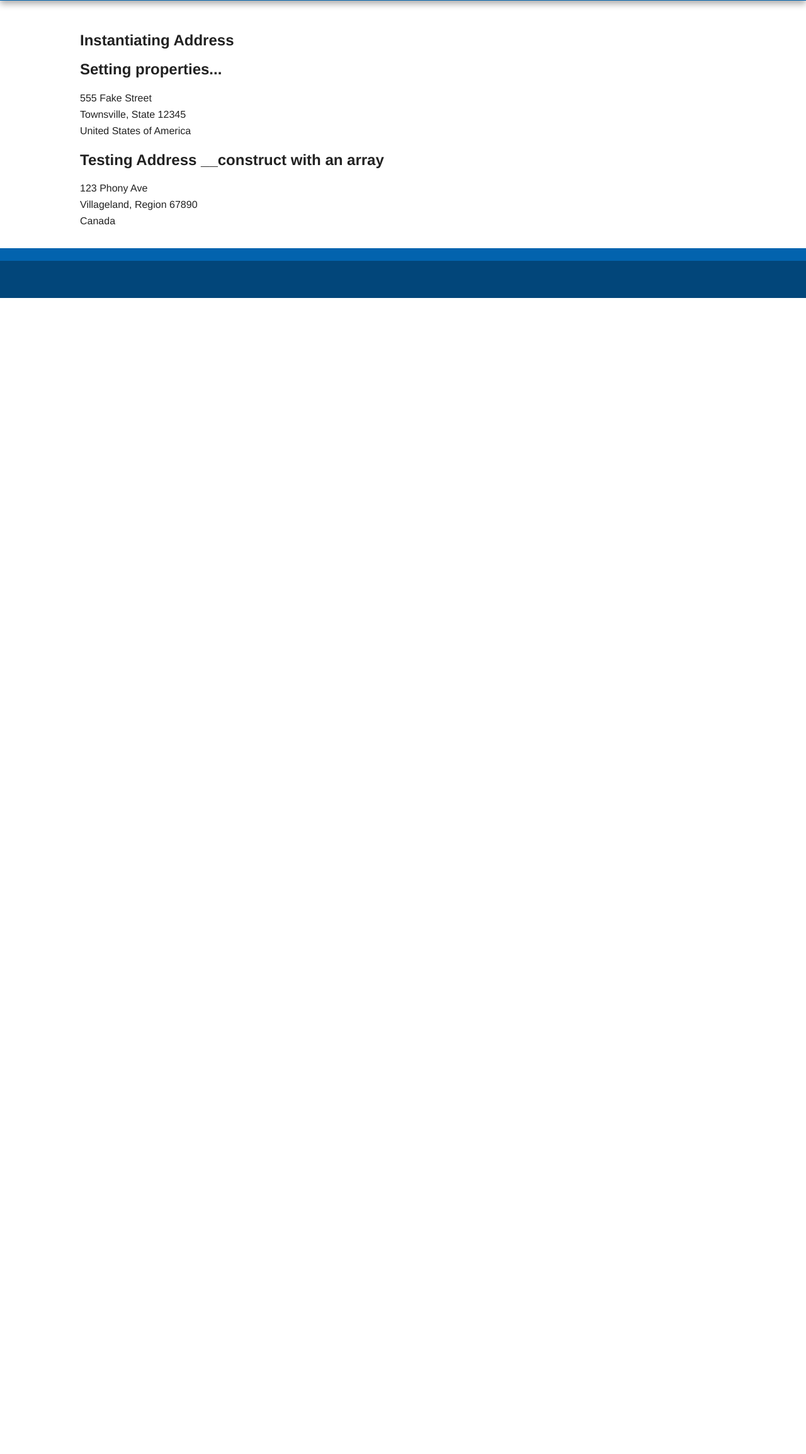
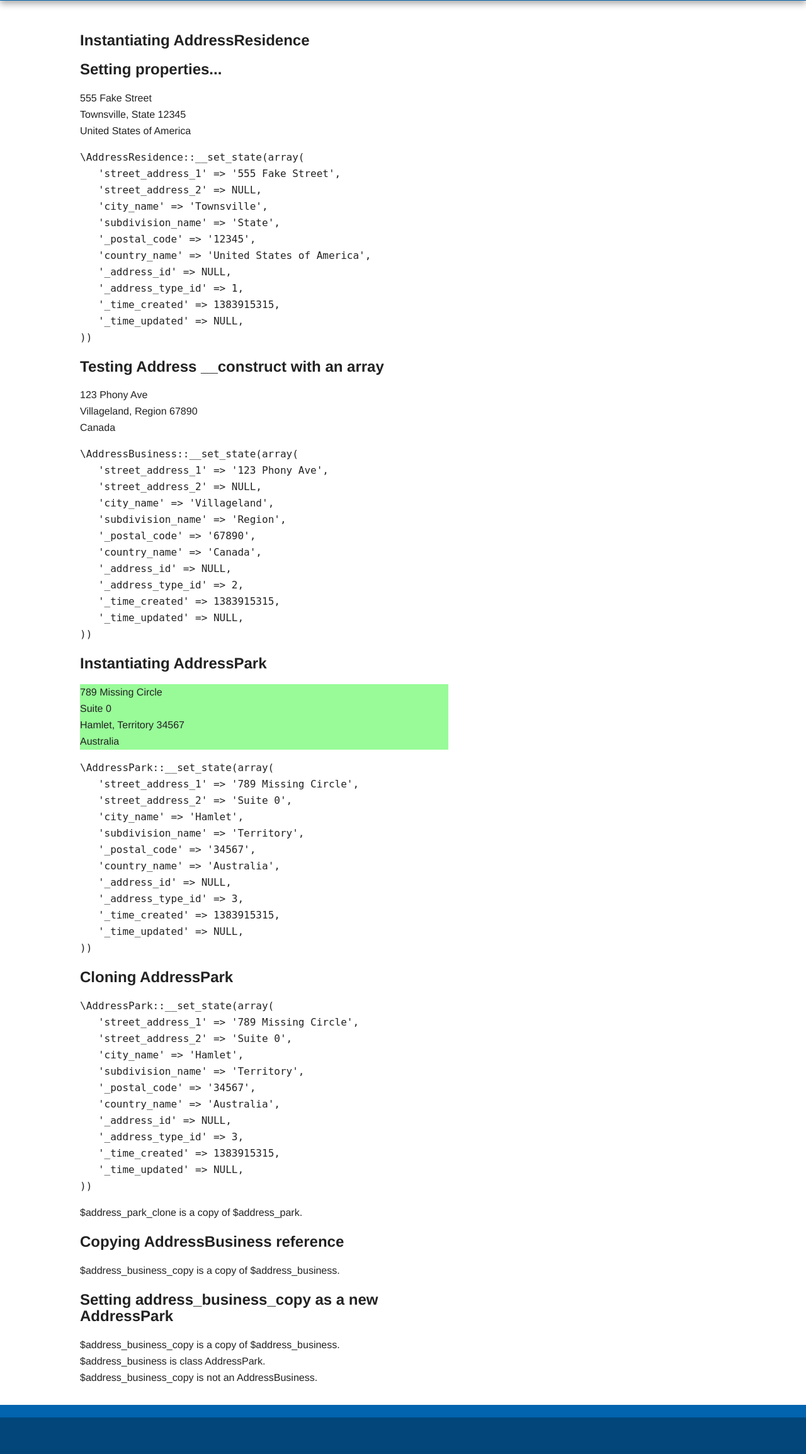
Before and after one commit to aroundthecorner/object_oriented_php, a PHP site: page / in a window 1280 px wide. Shown: the part 88-2396 px from the top of the page at 63% size. Before the commit the page ends 561 px from the top, so only its background shows below. Run offline with PHP 8.4, Linux system fonts and the light colour scheme; data comes from the database, SQL or seed files in the repository.

Commit message:
Commit 5

```diff
--- a/class.Address.php
+++ b/class.Address.php
@@ -3,7 +3,7 @@
 /**
  * Physical address.
  */
-class Address {
+abstract class Address implements Model {
 
     const ADDRESS_TYPE_RESIDENCE = 1;
     const ADDRESS_TYPE_BUSINESS = 2;
@@ -43,10 +43,19 @@
     protected $_time_updated;
 
     /**
+     * Post clone behavior.
+     */
+    function __clone() {
+        $this->_time_created = time();
+        $this->_time_updated = NULL;
+    }
+
+    /**
      * Constructor.
      * @param array $data Optional array of property names and values.
      */
     function __construct($data = array()) {
+        $this->_init();
         $this->_time_created = time();
 
         // Ensure that the Address can be populated.
@@ -97,11 +106,6 @@
      * @param mixed $value
      */
     function __set($name, $value) {
-        // Only set valid address type id.
-        if ('address_type_id' == $name) {
-            $this->_setAddressTypeId($value);
-            return;
-        }
         // Allow anything to set the postal code.
         if ('postal_code' == $name) {
             $this->$name = $value;
@@ -119,6 +123,11 @@
     function __toString() {
         return $this->display();
     }
+
+    /**
+     * Force extending classes to implement init method.
+     */
+    abstract protected function _init();
 
     /**
      * Guess the postal code given the subdivision and city name.
@@ -188,4 +197,15 @@
             $this->_address_type_id = $address_type_id;
         }
     }
+
+    /**
+     * Load an Address.
+     * @param int $address_id
+     */
+    final public static function load($address_id) {}
+
+    /**
+     * Save an Address.
+     */
+    final public function save() {}
 }
--- /dev/null
+++ b/class.AddressBusiness.php
@@ -0,0 +1,13 @@
+<?php
+
+/**
+ * Business Address.
+ */
+class AddressBusiness extends Address {
+    /**
+     * Initialization.
+     */
+    protected function _init() {
+        $this->_setAddressTypeId(Address::ADDRESS_TYPE_BUSINESS);
+    }
+}
--- /dev/null
+++ b/class.AddressPark.php
@@ -0,0 +1,21 @@
+<?php
+
+/**
+ * Park Address.
+ */
+class AddressPark extends Address {
+
+    public function display() {
+        $output = '<div style="background-color:PaleGreen;">';
+        $output .= parent::display();
+        $output .= '</div>';
+        return $output;
+    }
+    /* public $country_name = 'Australia'; */
+    /**
+     * Initialization.
+     */
+    protected function _init() {
+        $this->_setAddressTypeId(Address::ADDRESS_TYPE_PARK);
+    }
+}
--- /dev/null
+++ b/class.AddressResidence.php
@@ -0,0 +1,13 @@
+<?php
+
+/**
+ * Residential Address.
+ */
+class AddressResidence extends Address {
+    /**
+     * Initialization.
+     */
+    protected function _init() {
+        $this->_setAddressTypeId(Address::ADDRESS_TYPE_RESIDENCE);
+    }
+}
--- /dev/null
+++ b/class.Model.php
@@ -0,0 +1,17 @@
+<?php
+
+/**
+ * Shared interface for interactions.
+ */
+interface Model {
+    /**
+     * Load a model.
+     * @param int $address-id
+     */
+    static function load($address_id);
+
+    /**
+     * Save a model.
+     */
+    function save();
+}
--- a/demo.php
+++ b/demo.php
@@ -1,54 +1,59 @@
 <?php
 
-require 'class.Address.php';
-require 'class.Database.php';
+/**
+ * Define autoloader.
+ * @param string $class_name
+ */
+function __autoload($class_name) {
+    require 'class.' . $class_name . '.php';
+}
 
-echo '<h2>Instantiating Address</h2>';
-$address = new Address;
-
-/* echo '<h2>Empty Address</h2>'; */
-/* echo '<tt><pre>' . var_export($address, TRUE) . '</pre></tt>'; */
+echo '<h2>Instantiating AddressResidence</h2>';
+$address_residence = new AddressResidence;
 
 echo '<h2>Setting properties...</h2>';
-$address->street_address_1 = '555 Fake Street';
-$address->city_name = 'Townsville';
-$address->subdivision_name = 'State';
-/* $address->postal_code = '12345'; */
-$address->country_name = 'United States of America';
-$address->address_type_id = 1;
-echo $address;
-/* echo '<tt><pre>' . var_export($address, TRUE) . '</pre></tt>'; */
-
-/* echo '<h2>Displaying address...</h2>'; */
-/* echo $address->display(); */
-
-/* echo '<h2>Testing protected access.</h2>'; */
-/* echo "Address ID: {$address->_address_id}"; */
-
-/* echo '<h2>Testing magic __get and __set</h2>'; */
-/* unset($address->postal_code); */
-/* echo $address->display(); */
+$address_residence->street_address_1 = '555 Fake Street';
+$address_residence->city_name = 'Townsville';
+$address_residence->subdivision_name = 'State';
+$address_residence->country_name = 'United States of America';
+echo $address_residence;
+echo '<tt><pre>' . var_export($address_residence, TRUE) . '</pre></tt>';
 
 echo '<h2>Testing Address __construct with an array</h2>';
-$address_2 = new Address(array(
+$address_business = new AddressBusiness(array(
   'street_address_1' => '123 Phony Ave',
   'city_name' => 'Villageland',
   'subdivision_name' => 'Region',
-  /* 'postal_code' => '67890', */
   'country_name' => 'Canada',
 ));
-/* echo $address_2->display(); */
-echo $address_2;
+echo $address_business;
+echo '<tt><pre>' . var_export($address_business, TRUE) . '</pre></tt>';
 
-/* echo '<h2>Address __toString</h2>'; */
-/* echo $address_2; */
+echo '<h2>Instantiating AddressPark</h2>';
+$address_park = new AddressPark(array(
+    'street_address_1' => '789 Missing Circle',
+    'street_address_2' => 'Suite 0',
+    'city_name' => 'Hamlet',
+    'subdivision_name' => 'Territory',
+    'country_name' => 'Australia',
+));
+echo $address_park;
+echo '<tt><pre>' . var_export($address_park, TRUE) . '</pre></tt>';
 
-/* echo '<h2>Displaying address types...</h2>'; */
-/* echo '<tt><pre>' . var_export(Address::$valid_address_types, TRUE) . '</pre></tt>'; */
+echo '<h2>Cloning AddressPark</h2>';
+$address_park_clone = clone $address_park;
+echo '<tt><pre>' . var_export($address_park_clone, TRUE) . '</pre></tt>';
+echo '$address_park_clone is ' . ($address_park == $address_park_clone ? '' : 'not ') . 'a copy of $address_park.';
 
-/* echo '<h2>Testing address type ID validation</h2>'; */
-/* for ($id = 0; $id <= 4; $id++) { */
-/*     echo "<div>$id: "; */
-/*     echo Address::isValidAddressTypeId($id) ? 'Valid' : 'Invalid'; */
-/*     echo "</div>"; */
-/* } */
+echo '<h2>Copying AddressBusiness reference</h2>';
+$address_business_copy = &$address_business;
+echo '$address_business_copy is ' . ($address_business === $address_business_copy ?
+  '' : 'not ') . ' a copy of $address_business.';
+
+echo '<h2>Setting address_business_copy as a new AddressPark</h2>';
+$address_business = new AddressPark();
+echo '$address_business_copy is ' . ($address_business === $address_business_copy ?
+  '' : 'not ') . ' a copy of $address_business.';
+echo '<br/>$address_business is class ' . get_class($address_business) . '.';
+echo '<br/>$address_business_copy is ' . ($address_business_copy instanceof
+AddressBusiness ? '' : 'not ') . ' an AddressBusiness.';
--- a/index.php
+++ b/index.php
@@ -1,19 +1,14 @@
 <!doctype html>
-<!--[if lt IE 7]> <html class="no-js lt-ie9 lt-ie8 lt-ie7" lang="en"> <![endif]-->
-<!--[if IE 7]>    <html class="no-js lt-ie9 lt-ie8" lang="en"> <![endif]-->
-<!--[if IE 8]>    <html class="no-js lt-ie9" lang="en"> <![endif]-->
-<!--[if gt IE 8]><!--> <html class="no-js" lang="en"> <!--<![endif]-->
+<html lang="en">
 <head>
 	<meta charset="utf-8">
 	<meta http-equiv="X-UA-Compatible" content="IE=edge,chrome=1">
-
 	<title></title>
 	<meta name="description" content="">
 	<meta name="author" content="">
-
 	<meta name="viewport" content="width=device-width">
-
 	<link rel="stylesheet" href="css/style.css">
+</head>
 <body>
 	<div id="header-container">
 		<header class="wrapper clearfix">
```
